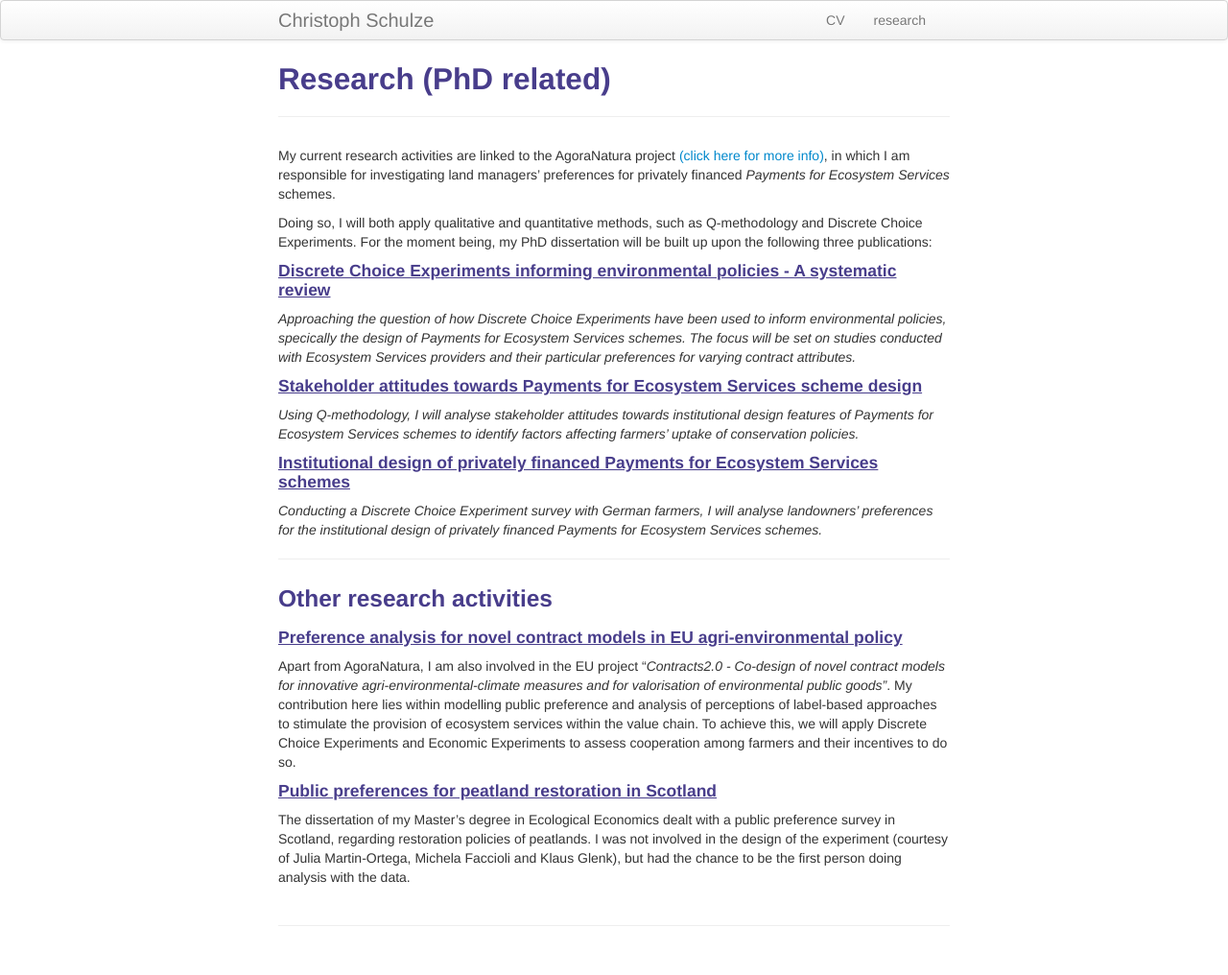
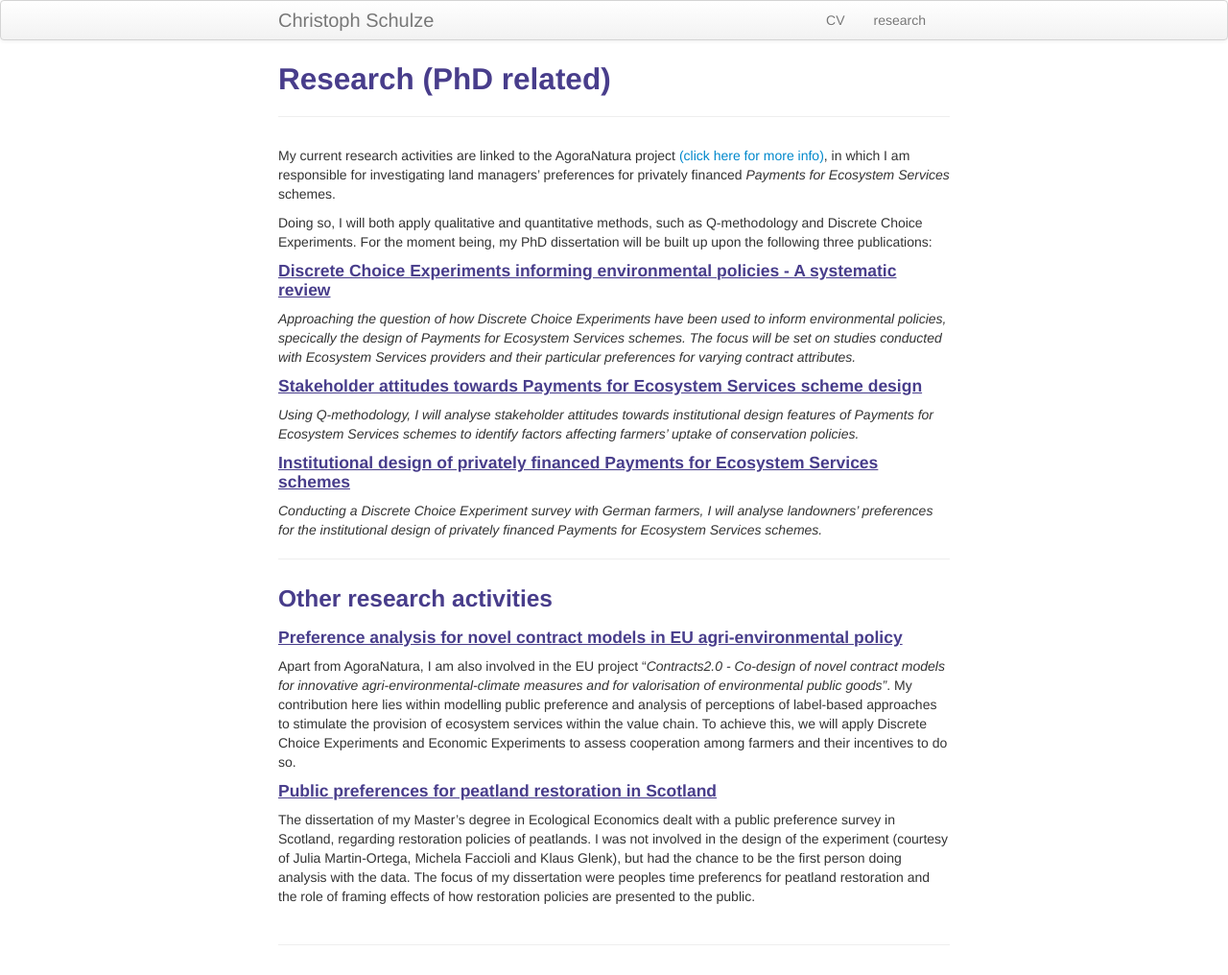
Before and after one commit to crokology/crokology.github.io, a Jekyll site: the page built from pages/research.md, in a window 1280 px wide. Shown: the whole page at 96% size. Built offline with Jekyll 4.4.1, drawn with Linux system fonts in a browser that asks for light colours.

Commit message:
Update research.md

```diff
--- a/pages/research.md
+++ b/pages/research.md
@@ -22,7 +22,7 @@ Doing so, I will both apply qualitative and quantitative methods, such as Q-meth
 #### <u>Preference analysis for novel contract models in EU agri-environmental policy</u>
 Apart from AgoraNatura, I am also involved in the EU project "*Contracts2.0 - Co-design of novel contract models for innovative agri-environmental-climate measures and for valorisation of environmental public goods"*. My contribution here lies within modelling public preference and analysis of perceptions of label-based approaches to stimulate the provision of ecosystem services within the value chain. To achieve this, we will apply Discrete Choice Experiments and Economic Experiments to assess cooperation among farmers and their incentives to do so.
 #### <u>Public preferences for peatland restoration in Scotland</u>
-The dissertation of my Master's degree in Ecological Economics dealt with a public preference survey in Scotland, regarding restoration policies of peatlands. I was not involved in the design of the experiment (courtesy of Julia Martin-Ortega, Michela Faccioli and Klaus Glenk), but had the chance to be the first person doing analysis with the data.
+The dissertation of my Master's degree in Ecological Economics dealt with a public preference survey in Scotland, regarding restoration policies of peatlands. I was not involved in the design of the experiment (courtesy of Julia Martin-Ortega, Michela Faccioli and Klaus Glenk), but had the chance to be the first person doing analysis with the data. The focus of my dissertation were peoples time preferencs for peatland restoration and the role of framing effects of how restoration policies are presented to the public.
 
 
 
```
